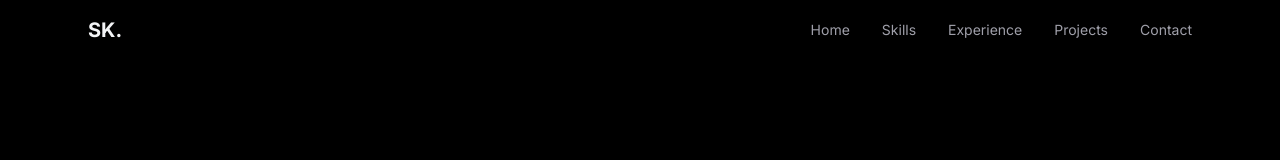
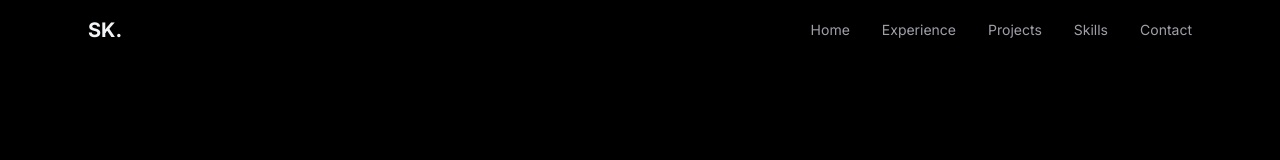
Before and after one commit to Shubham21102005/Portfolio, a React (Vite) app: page / in a window 1280 px wide. Shown: the top 160 px of the page. Built offline with nearby package versions, Linux system fonts and the light colour scheme.

Commit message:
feat: add Skills link to Navbar and MobileMenu, refactor hamburger icon

```diff
--- a/src/components/MobileMenu.jsx
+++ b/src/components/MobileMenu.jsx
@@ -1,9 +1,10 @@
 export const MobileMenu = ({ menuOpen, setMenuOpen }) => {
   const links = [
     { href: "#home", label: "Home" },
-    { href: "#skills", label: "Skills" },
     { href: "#experience", label: "Experience" },
     { href: "#projects", label: "Projects" },
+    { href: "#skills", label: "Skills" },
+
     { href: "#contact", label: "Contact" },
   ];
 
--- a/src/components/Navbar.jsx
+++ b/src/components/Navbar.jsx
@@ -15,9 +15,10 @@ export const Navbar = ({ menuOpen, setMenuOpen }) => {
 
   const links = [
     { href: "#home", label: "Home" },
-    { href: "#skills", label: "Skills" },
     { href: "#experience", label: "Experience" },
     { href: "#projects", label: "Projects" },
+    { href: "#skills", label: "Skills" },
+
     { href: "#contact", label: "Contact" },
   ];
 
@@ -51,9 +52,21 @@ export const Navbar = ({ menuOpen, setMenuOpen }) => {
           onClick={() => setMenuOpen(!menuOpen)}
           aria-label="Toggle menu"
         >
-          <span className={`w-full h-0.5 bg-current transition-transform ${menuOpen ? "rotate-45 translate-y-2" : ""}`} />
-          <span className={`w-full h-0.5 bg-current transition-opacity ${menuOpen ? "opacity-0" : ""}`} />
-          <span className={`w-full h-0.5 bg-current transition-transform ${menuOpen ? "-rotate-45 -translate-y-2" : ""}`} />
+          <span
+            className={`w-full h-0.5 bg-current transition-transform ${
+              menuOpen ? "rotate-45 translate-y-2" : ""
+            }`}
+          />
+          <span
+            className={`w-full h-0.5 bg-current transition-opacity ${
+              menuOpen ? "opacity-0" : ""
+            }`}
+          />
+          <span
+            className={`w-full h-0.5 bg-current transition-transform ${
+              menuOpen ? "-rotate-45 -translate-y-2" : ""
+            }`}
+          />
         </button>
       </div>
     </nav>
```
